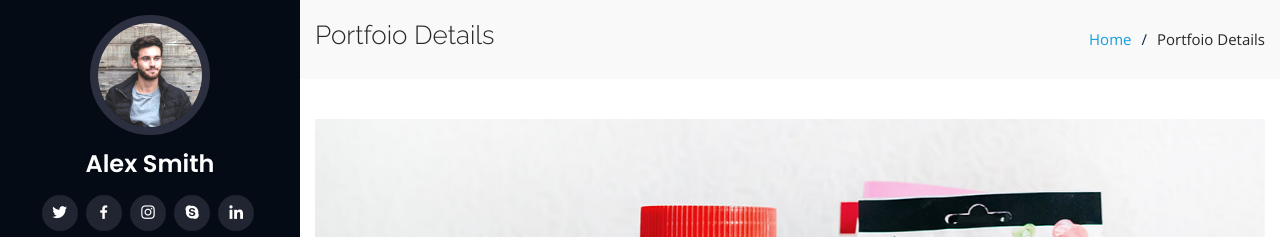
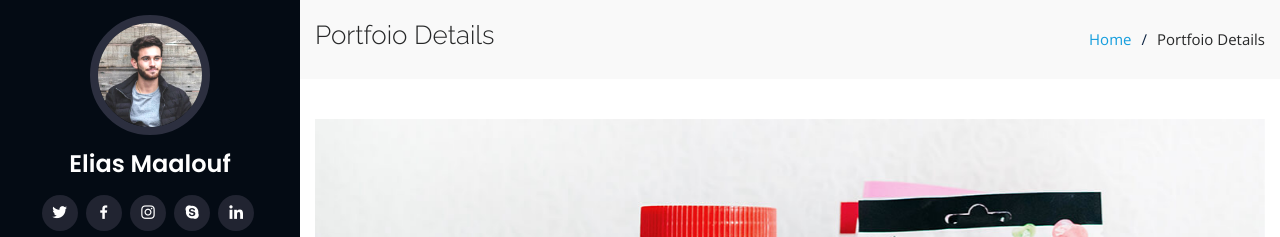
Before and after one commit to maaloufelias/123, a plain HTML site: page portfolio-details.html in a window 1280 px wide. Shown: the top 237 px of the page. Drawn offline with nearby package versions, Linux system fonts and the light colour scheme.

Commit message:
third commit

```diff
--- a/portfolio-details.html
+++ b/portfolio-details.html
@@ -46,7 +46,7 @@
 
       <div class="profile">
         <img src="assets/img/profile-img.jpg" alt="" class="img-fluid rounded-circle">
-        <h1 class="text-light"><a href="index.html">Alex Smith</a></h1>
+        <h1 class="text-light"><a href="index.html">Elias Maalouf</a></h1>
         <div class="social-links mt-3 text-center">
           <a href="#" class="twitter"><i class="bx bxl-twitter"></i></a>
           <a href="#" class="facebook"><i class="bx bxl-facebook"></i></a>
```
